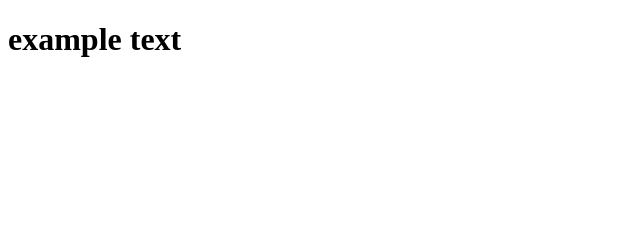
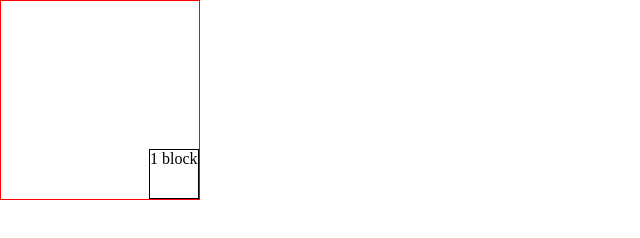
Before and after one commit to Timoji03/lesson4, a plain HTML site: page index.html in a window 1280 px wide. Shown: the whole page, without its empty margins (0-640 px from the left). Drawn offline with Linux system fonts and the light colour scheme; a web font is replaced by a local one.

Commit message:
feat: added new header css

```diff
--- a/index.html
+++ b/index.html
@@ -1,11 +1,20 @@
 <!DOCTYPE html>
 <html lang="en">
-<head>
-    <meta charset="UTF-8">
-    <meta name="viewport" content="width=device-width, initial-scale=1.0">
+  <head>
+    <meta charset="UTF-8" />
+    <meta name="viewport" content="width=device-width, initial-scale=1.0" />
+    <link rel="stylesheet" href="./styles/style.css" />
+    <link rel="preconnect" href="https://fonts.googleapis.com" />
+    <link rel="preconnect" href="https://fonts.gstatic.com" crossorigin />
+    <link
+      href="https://fonts.googleapis.com/css2?family=Fasthand&display=swap"
+      rel="stylesheet"
+    />
     <title>Document</title>
-</head>
-<body>
-    <h1>example text </h1>
-</body>
+  </head>
+  <body>
+    <div class="title-wrapp">
+      <div class="title">1 block</div>
+    </div>
+  </body>
 </html>
--- /dev/null
+++ b/styles/header.css
@@ -0,0 +1,18 @@
+.title-wrapp {
+    width: 200px;
+    height: 200px;
+    border: 1px solid red;
+    position: relative;
+    /* display: flex;
+    justify-content: space-around;
+    align-items: center; */
+}
+
+.title {
+    width: 50px;
+    height: 50px;
+    border: 1px solid #000;
+    position: absolute;
+    right: 0px;
+    bottom: 0px;
+}
--- /dev/null
+++ b/styles/style.css
@@ -0,0 +1,7 @@
+@import "./header.css";
+
+* {
+    margin: 0;
+    padding: 0;
+    box-sizing: border-box;
+}
```
Also changed, not shown: style.css (deleted).
